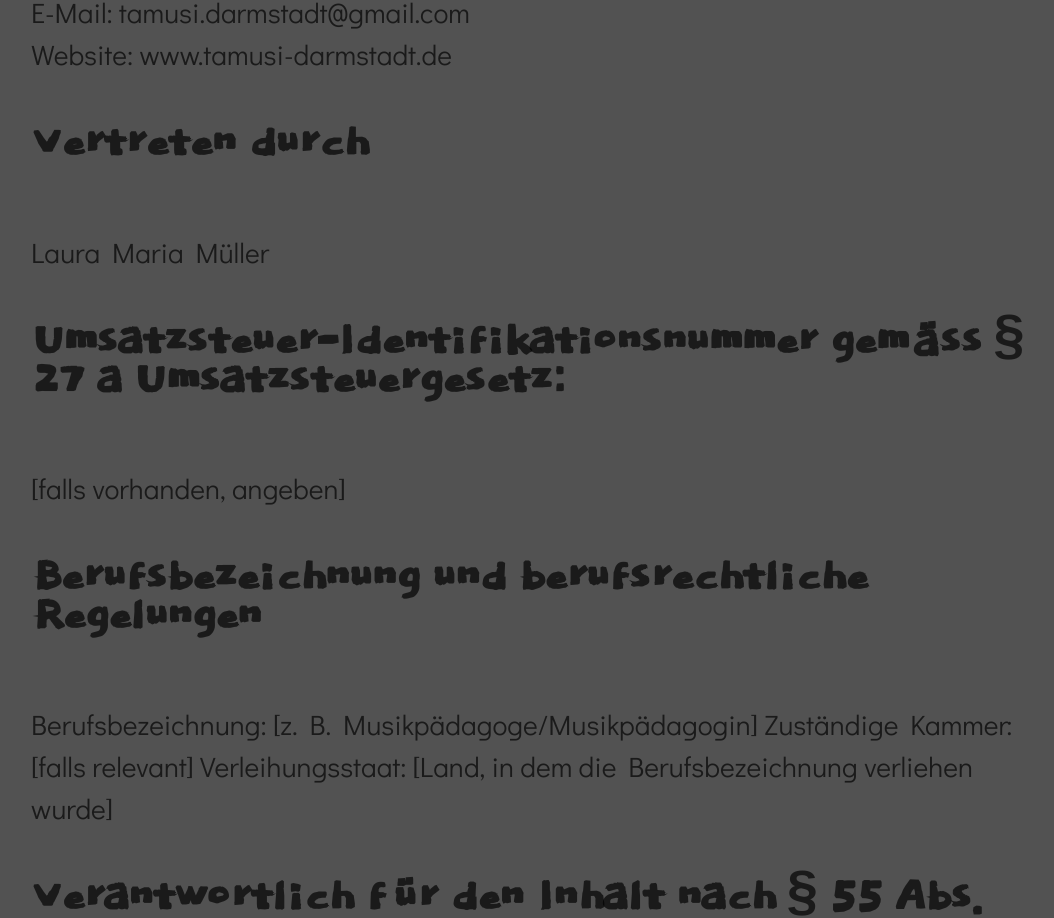
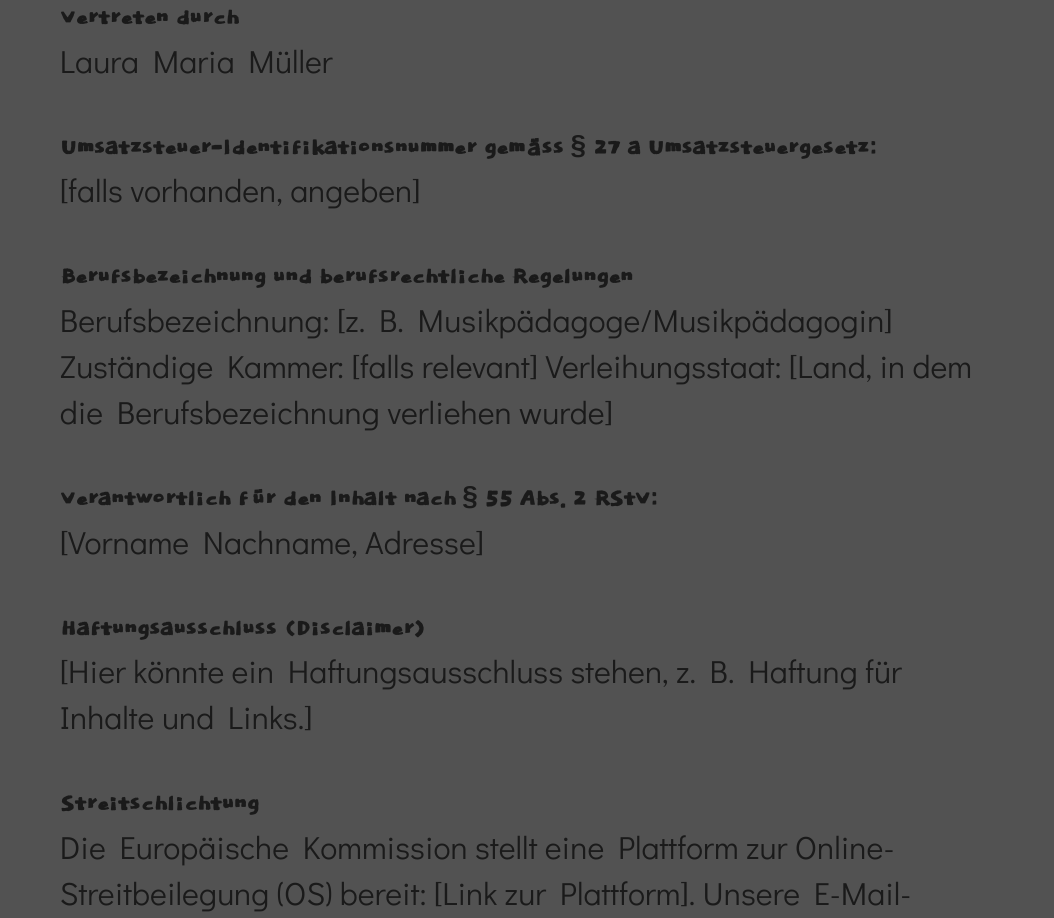
Before and after one commit to aeonyuonmiller/laura, a Next.js app: page /impressum in a window 1280 px wide. Shown: the part 1319-2237 px from the top of the page, without its empty margins (109-1163 px from the left). Built offline with nearby package versions, Linux system fonts and the light colour scheme.

Commit message:
better imprint

```diff
--- a/src/pages/impressum.jsx
+++ b/src/pages/impressum.jsx
@@ -51,44 +51,57 @@ export default function Home() {
                         Impressum</motion.h1>
                 </motion.div>
 
-                <section className="points">
-                    <Bound>
+                <section className="wrapper">
                     <h5>Angaben gemäss § 5 TMG</h5>
+                    <p>
                         Tamusi - Musikkurse für Kinder im Elementarbereich<br />
                         Laura Maria Müller<br />
                         Lauteschlägerstrasse 11<br />
                         xxxxxx Darmstadt
-
+                    </p>
                     <h5>Kontakt</h5>
+                    <p>
                         Telefon: [Telefonnummer]<br />
                         E-Mail: tamusi.darmstadt@gmail.com<br />
                         Website: www.tamusi-darmstadt.de
+                    </p>
 
                     <h5>Vertreten durch</h5>
+                    <p>
                         Laura Maria Müller
+                    </p>
 
                     <h5>Umsatzsteuer-Identifikationsnummer gemäss § 27 a Umsatzsteuergesetz:</h5>
+                    <p>
                         [falls vorhanden, angeben]
+                    </p>
 
                     <h5>Berufsbezeichnung und berufsrechtliche Regelungen</h5>
+                    <p>
                         Berufsbezeichnung: [z. B. Musikpädagoge/Musikpädagogin]
                         Zuständige Kammer: [falls relevant]
                         Verleihungsstaat: [Land, in dem die Berufsbezeichnung verliehen wurde]
+                    </p>
 
                     <h5>Verantwortlich für den Inhalt nach § 55 Abs. 2 RStV:</h5>
+                    <p>
                         [Vorname Nachname, Adresse]
+                    </p>
 
                     <h5>Haftungsausschluss (Disclaimer)</h5>
+                    <p>
                         [Hier könnte ein Haftungsausschluss stehen, z. B. Haftung für Inhalte und Links.]
+                    </p>
 
                     <h5>Streitschlichtung</h5>
+                    <p>
                         Die Europäische Kommission stellt eine Plattform zur Online-Streitbeilegung (OS) bereit: [Link zur Plattform].
                         Unsere E-Mail-Adresse finden Sie oben im Impressum.
-                    </Bound>
+                    </p>
                 </section>
 
                 <Footer />
-            </div>
+            </div >
         </>
     );
 }
--- a/src/styles/globals.css
+++ b/src/styles/globals.css
@@ -38,7 +38,7 @@
   height: 100svh;
   width: 100vw;
   left: 0;
-  z-index: 9999;
+  z-index: 1;
 }
 
 .controls {
@@ -72,7 +72,7 @@
 }
 
 .mobile-menu a {
-  font-size: 40px;
+  font-size: 30px;
 }
 
 .mobile-menu a:hover {
@@ -781,9 +781,9 @@ h4 {
 
 h5 {
   font-family: var(--font-geist-sans);
-  font-size: 2rem;
-  margin-bottom: 16px;
-  letter-spacing: -.09rem;
+  font-size: 1em;
+  margin-bottom: 8px;
+  letter-spacing: -.02rem;
   line-height: .7em;
   width: 100%;
   text-wrap: pretty;
@@ -804,6 +804,7 @@ p {
   font-family: "Didact Gothic", serif;
   letter-spacing: 0.001em;
   word-spacing: 0.003em;
+  margin-bottom: 2rem;
 }
 
 a {
@@ -854,6 +855,7 @@ img {
 
   .mobile-nav {
     display: unset;
+    pointer-events: none;
   }
 
   .logo {
```
Lines whose indentation alone changed are shown as unchanged.
